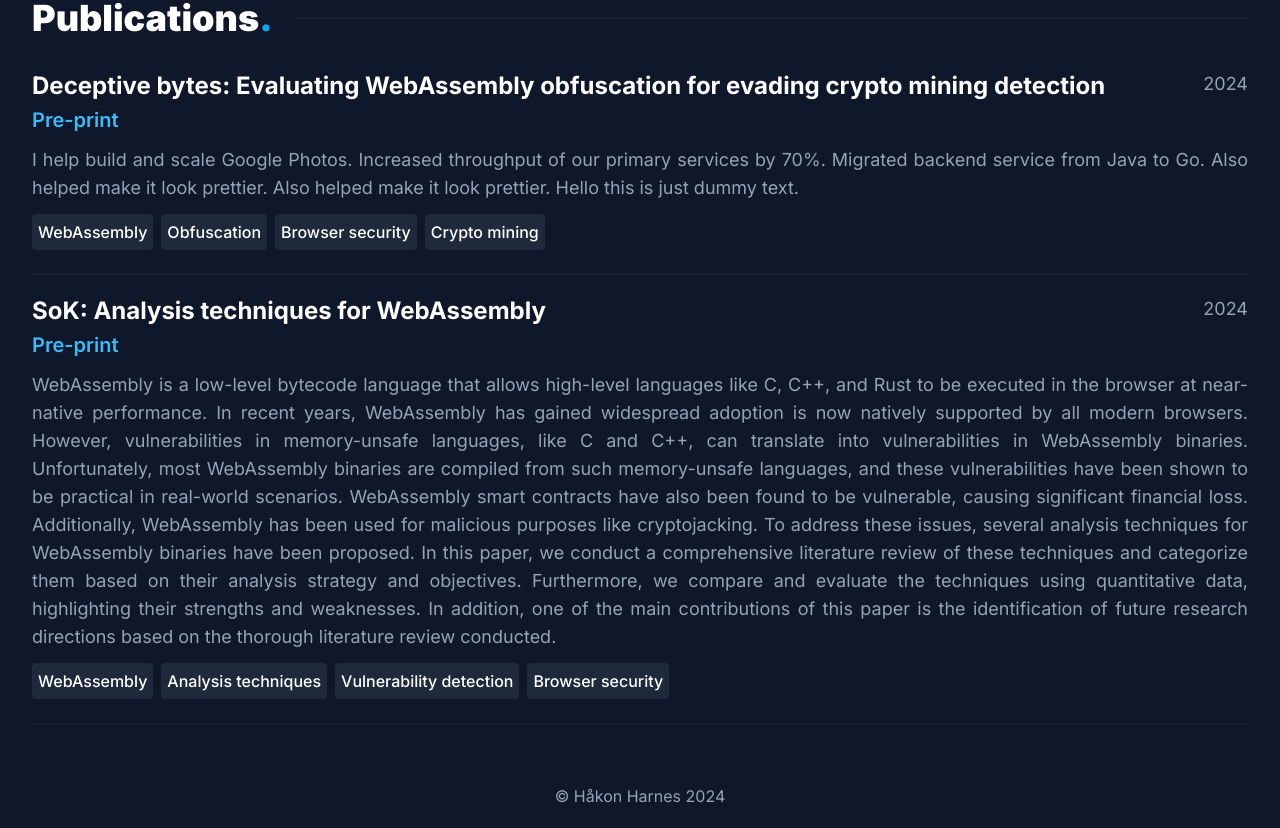
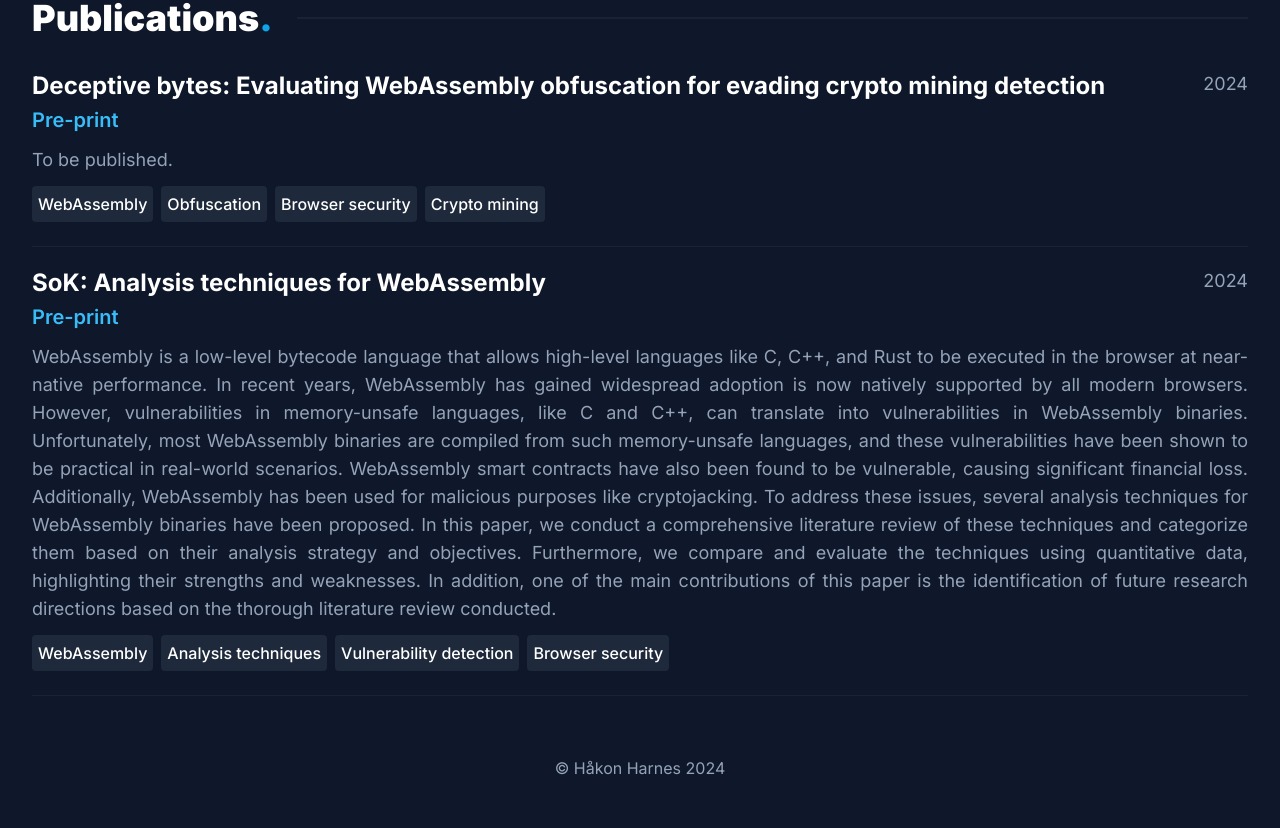
Before and after one commit to HakonHarnes/website, a Next.js app: page / in a window 1280 px wide. Shown: the part 2707-3535 px from the top of the page. After the commit the page ends 3507 px from the top, so only its background shows below. Built offline with nearby package versions, Linux system fonts and the light colour scheme.

Commit message:
chore: add correct deceptive bytes info

```diff
--- a/app/components/PublicationsSection.tsx
+++ b/app/components/PublicationsSection.tsx
@@ -12,7 +12,7 @@ export default function PublicationsSection() {
           journal="Pre-print"
           date="2024"
           link="/"
-          abstract="I help build and scale Google Photos. Increased throughput of our primary services by 70%. Migrated backend service from Java to Go. Also helped make it look prettier. Also helped make it look prettier. Hello this is just dummy text."
+          abstract="To be published."
           keywords={[
             "WebAssembly",
             "Obfuscation",
```
